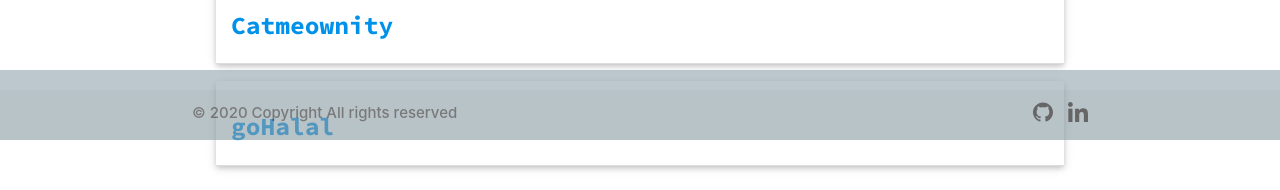
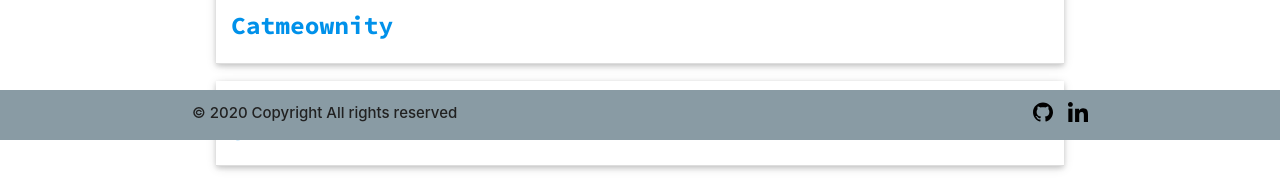
Before and after one commit to MohdSaifulM/portfolio, a React (Create React App) app: page /works in a window 1280 px wide. Shown: the part 660-850 px from the top of the page. Built offline with nearby package versions, Linux system fonts and the light colour scheme.

Commit message:
fix: 🐛 Minor css changes and change basename for react router

```diff
--- a/src/App.css
+++ b/src/App.css
@@ -27,6 +27,7 @@ main {
     left: 0;
     bottom: 0;
     width: 100%;
+    padding-top: unset !important;
 }
 
 #always-display {
@@ -41,10 +42,6 @@ main {
 .nav-icon {
     margin-top: 1rem;
     margin-left: 1rem;
-}
-
-footer, .nav {
-    opacity: 0.6;
 }
 
 .jumbo-image {
--- a/src/App.js
+++ b/src/App.js
@@ -10,7 +10,7 @@ function App() {
 
   return (
     <div>
-      <Router basename="/portfolio">
+      <Router basename="/">
         <Header/>
         <Switch>
           <Route exact path="/about">
```
Also changed, not shown: 2 other files (tests, documents, lock files or other folders).
